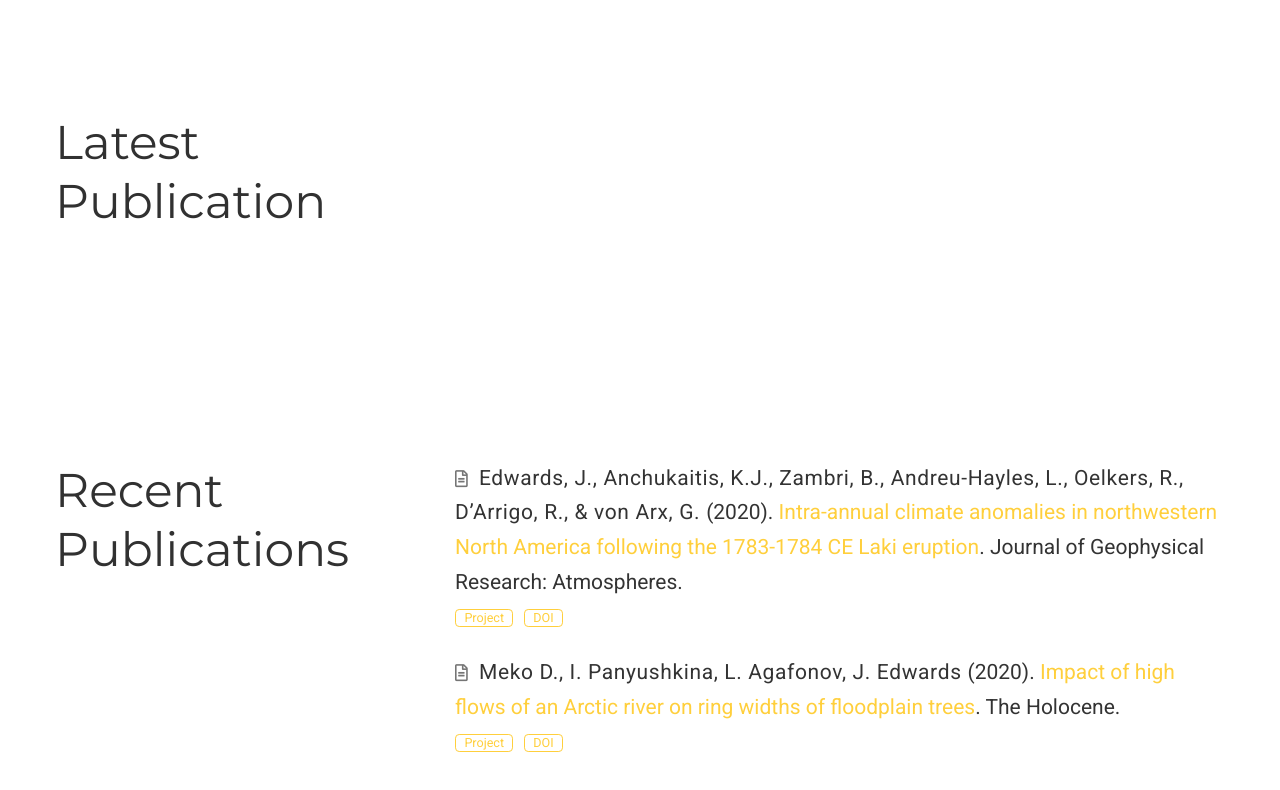
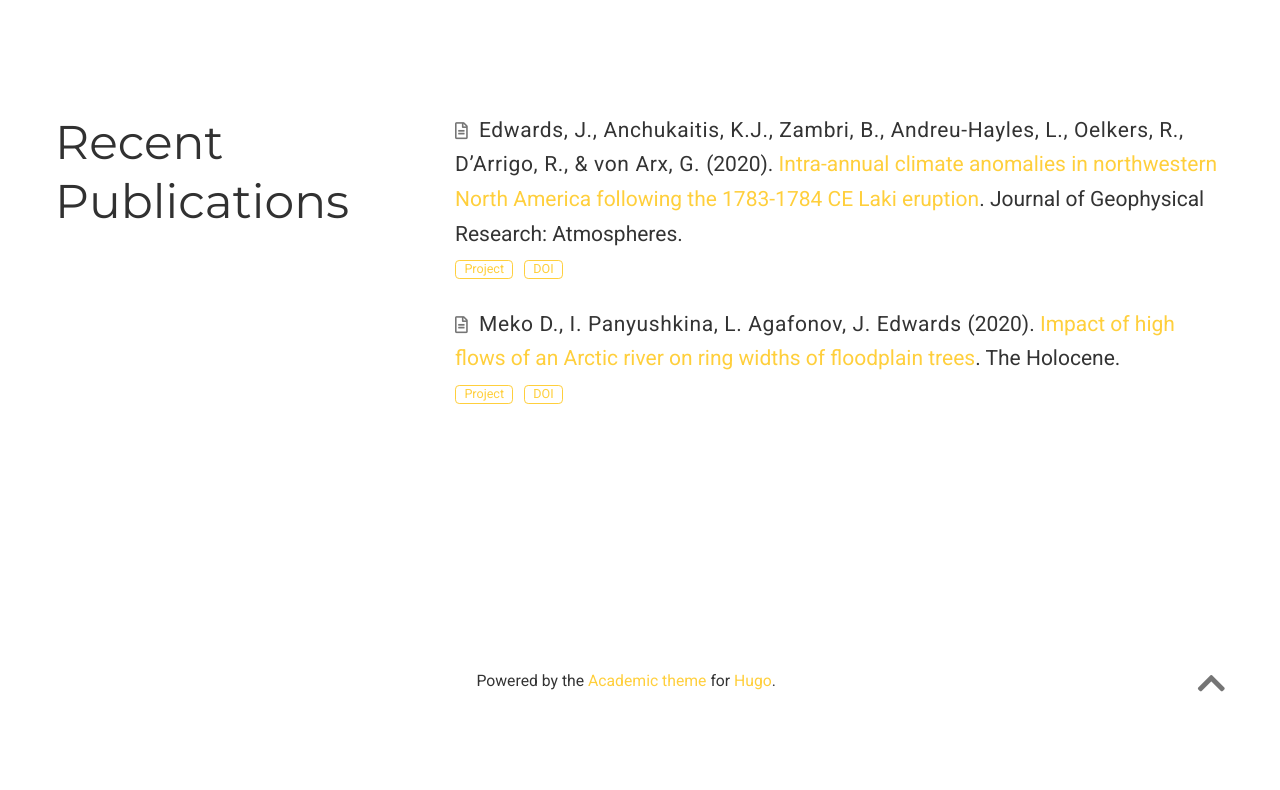
Before and after one commit to JulieEdwardsPaleo/julieedwardspaleo.github.io, a plain HTML site: page index.html in a window 1280 px wide. Shown: the part 1842-2632 px from the top of the page. After the commit the page ends 2599 px from the top, so only its background shows below. Drawn offline with nearby package versions, Linux system fonts and the light colour scheme; some icons are missing.

Commit message:
Update index.html

```diff
--- a/index.html
+++ b/index.html
@@ -991,79 +991,6 @@
 
 
 
-  <section id="featured" class="home-section wg-featured   "  >
-    <div class="container">
-
-
-
-
-
-
-
-
-
-
-
-
-
-
-
-
-
-
-
-
-
-
-
-
-<div class="row">
-  <div class="col-12 col-lg-4 section-heading">
-    <h1>Latest Publication</h1>
-
-  </div>
-  <div class="col-12 col-lg-8">
-
-
-
-
-
-  </div>
-</div>
-
-    </div>
-  </section>
-
-
-
-
-
-
-
-
-
-
-
-
-
-
-
-
-
-
-
-
-
-
-
-
-
-
-
-
-
-
-
   <section id="publications" class="home-section wg-pages   "  >
     <div class="container">
 
```
